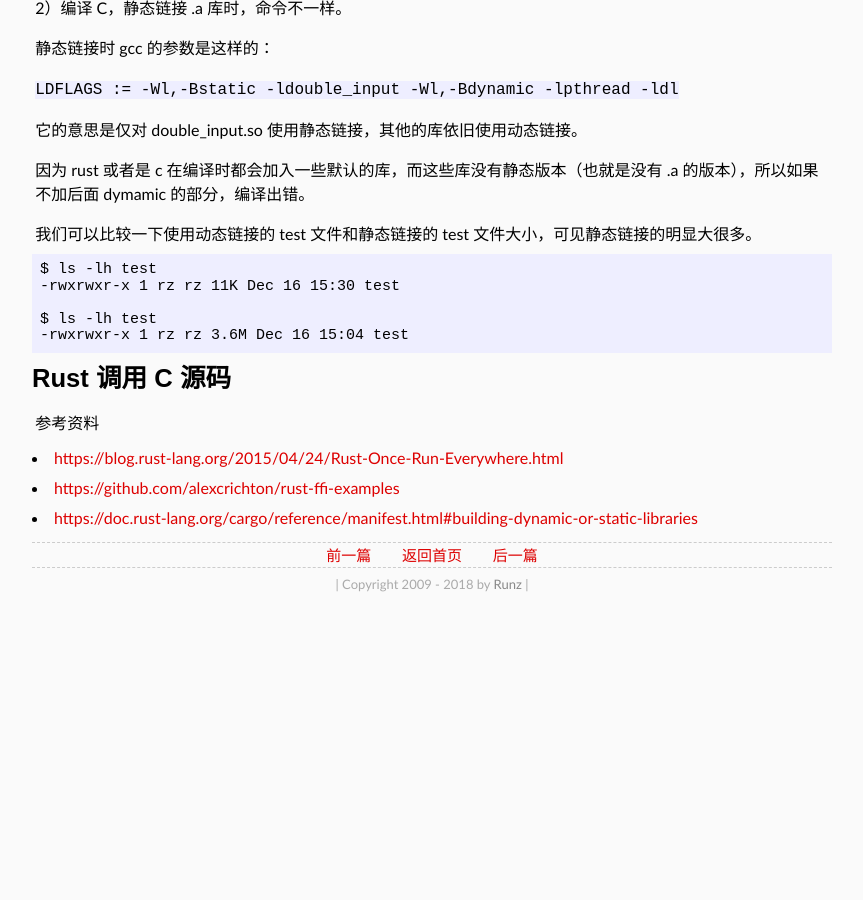
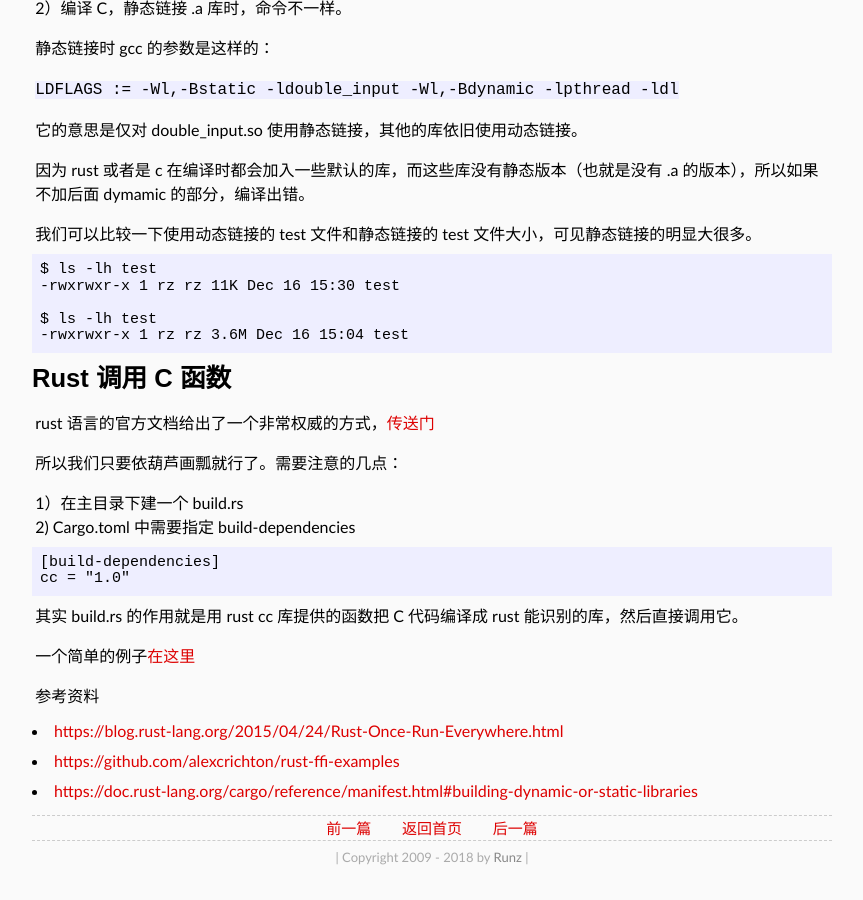
Before and after one commit to shaman7036/runzhen.github.io, a Jekyll site: the page built from _posts/2018-12-15-call-rust-functions-from-c.md, in a window 1280 px wide and 900 px high, scrolled down 2419 px. Shown: the whole window, without its empty margins (208-1071 px from the left). Built offline with Jekyll 4.4.1, drawn with Linux system fonts in a browser that asks for light colours; some web fonts are replaced; comment, search, counter and statistics services are not loaded; before the commit the page ends 3046 px from its top, so only the background shows below that; some of the changed text lies outside the part shown.

Commit message:
2018-12-15-call-rust-functions-from-c.md

````diff
--- a/_posts/2018-12-15-call-rust-functions-from-c.md
+++ b/_posts/2018-12-15-call-rust-functions-from-c.md
@@ -111,7 +111,7 @@ $ ldd test
     libc.so.6 => /lib/x86_64-linux-gnu/libc.so.6 (0x00007fbb2d392000)
 ```
 
-完整的程序代码[在这里]()
+完整的程序代码[在这里](https://github.com/runzhen/rust_ffi.git)
 
 # C 调用 Rust 静态库
 
@@ -138,9 +138,22 @@ $ ls -lh test
 -rwxrwxr-x 1 rz rz 3.6M Dec 16 15:04 test
 ```
 
-# Rust 调用 C 源码
+# Rust 调用 C 函数
 
+rust 语言的官方文档给出了一个非常权威的方式，[传送门](https://doc.rust-lang.org/cargo/reference/build-scripts.html#case-study-building-some-native-code)
 
+所以我们只要依葫芦画瓢就行了。需要注意的几点：
+
+1）在主目录下建一个 build.rs
+2) Cargo.toml 中需要指定 build-dependencies
+
+```
+[build-dependencies]
+cc = "1.0"
+```
+其实 build.rs 的作用就是用 rust cc 库提供的函数把 C 代码编译成 rust 能识别的库，然后直接调用它。
+
+一个简单的例子[在这里](https://github.com/runzhen/rust_ffi.git)
 
 
 参考资料
````
Also changed, not shown: other parts of _posts/2018-12-15-call-rust-functions-from-c.md (+1 -1 lines).
